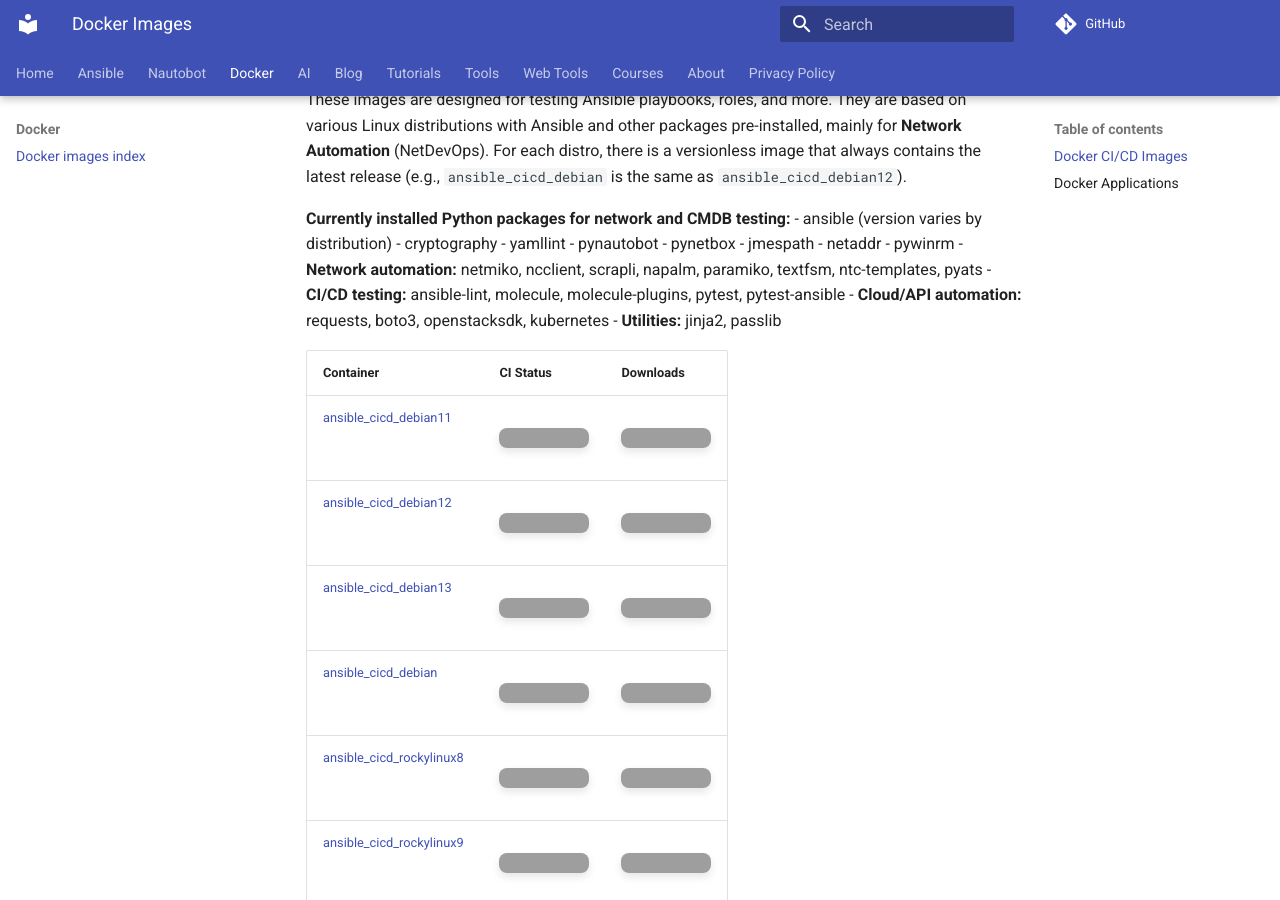
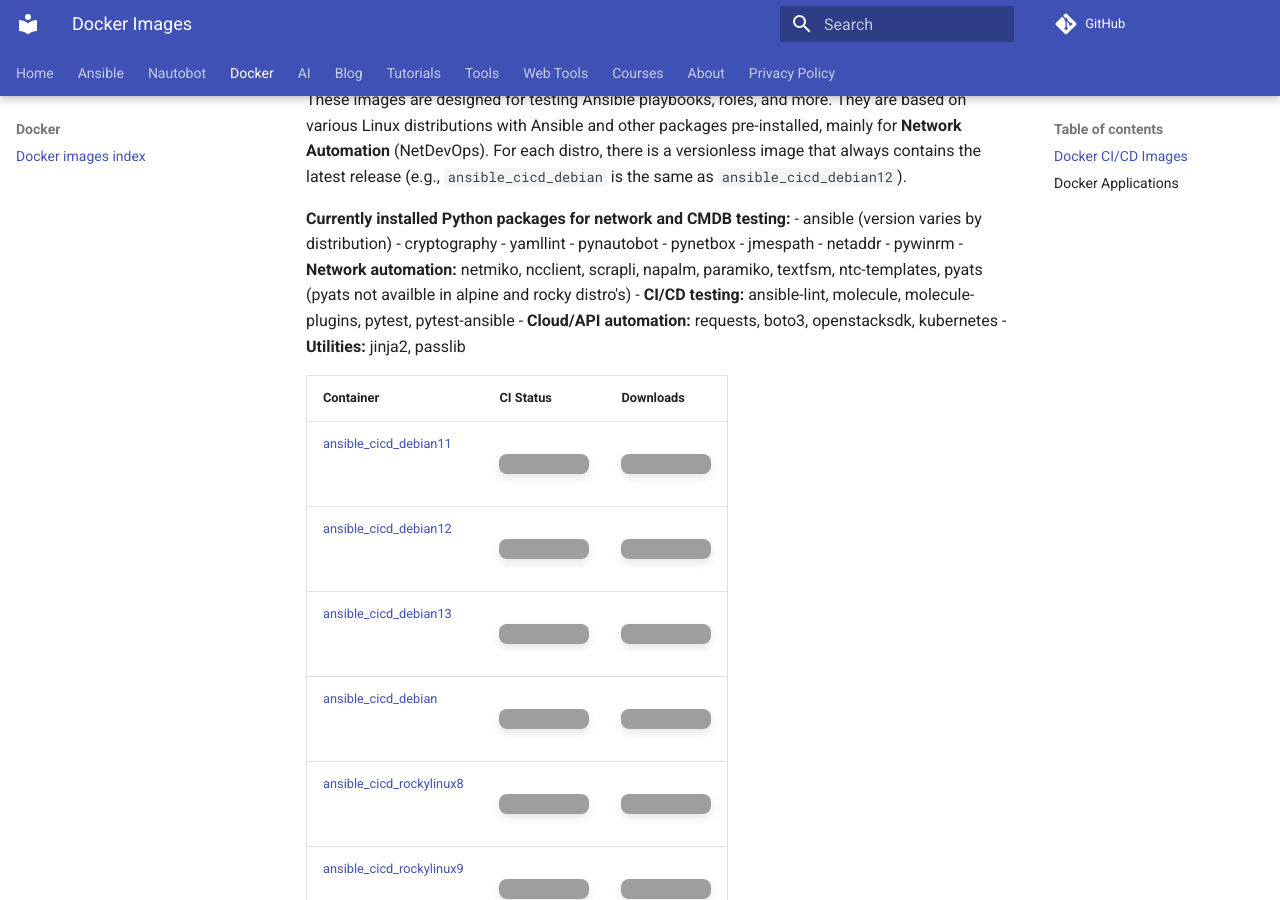
Before and after one commit to bsmeding/bsmeding.github.io, an MkDocs documentation site: the page built from docs/docker_images.md, in a window 1280 px wide and 900 px high, scrolled down 349 px, cut to the strip 0-900 px from the top of the window. Built offline with MkDocs 1.6.1 and Material for MkDocs 9.7.7, drawn with Linux system fonts in a browser that asks for light colours; comment, search, counter and statistics services are not loaded; grey boxes are pictures that could not be loaded.

Commit message:
update images and packages

```diff
--- a/docs/docker_images.md
+++ b/docs/docker_images.md
@@ -27,7 +27,7 @@
 - jmespath
 - netaddr
 - pywinrm
-- **Network automation:** netmiko, ncclient, scrapli, napalm, paramiko, textfsm, ntc-templates, pyats
+- **Network automation:** netmiko, ncclient, scrapli, napalm, paramiko, textfsm, ntc-templates, pyats (pyats not availble in alpine and rocky distro's)
 - **CI/CD testing:** ansible-lint, molecule, molecule-plugins, pytest, pytest-ansible
 - **Cloud/API automation:** requests, boto3, openstacksdk, kubernetes
 - **Utilities:** jinja2, passlib
```
